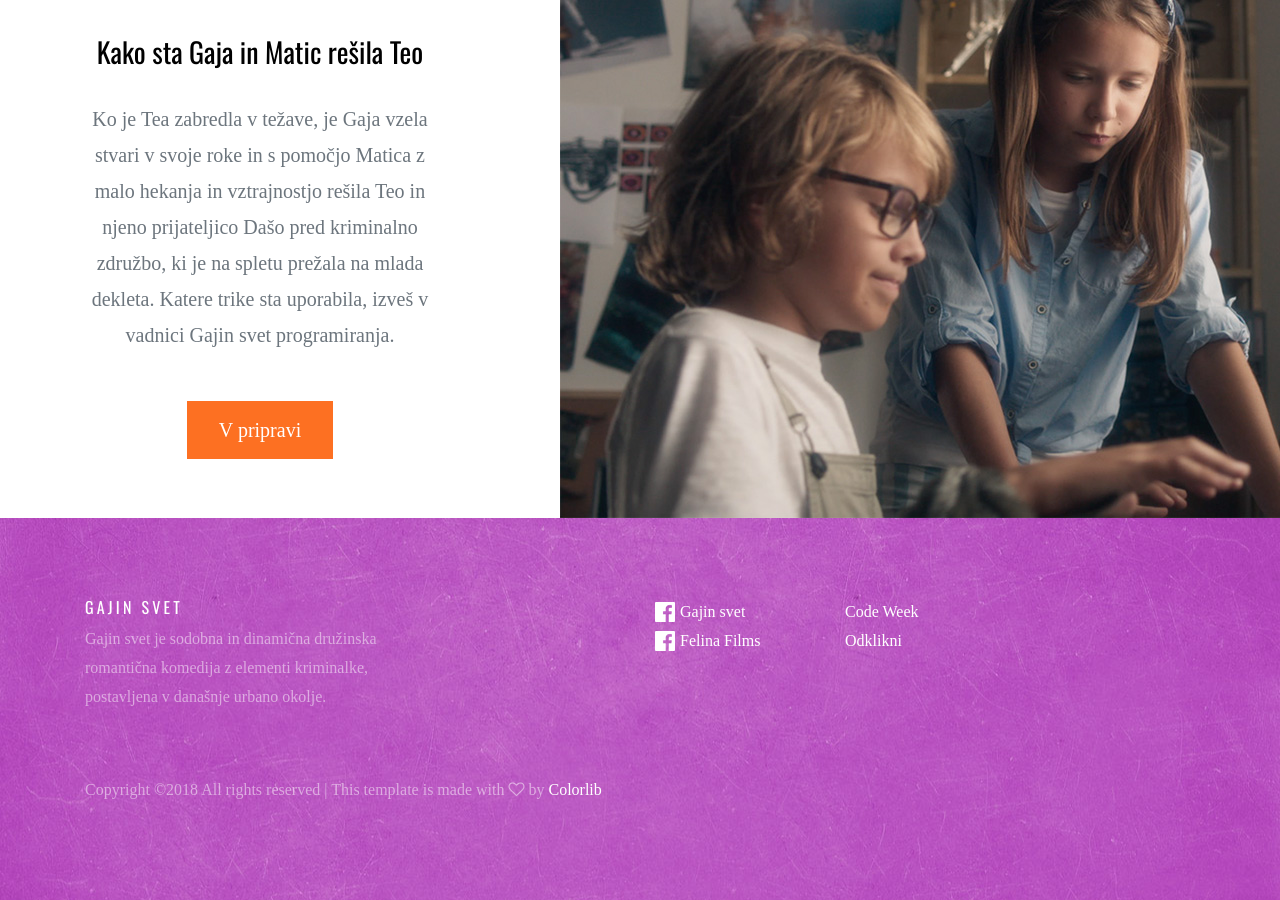
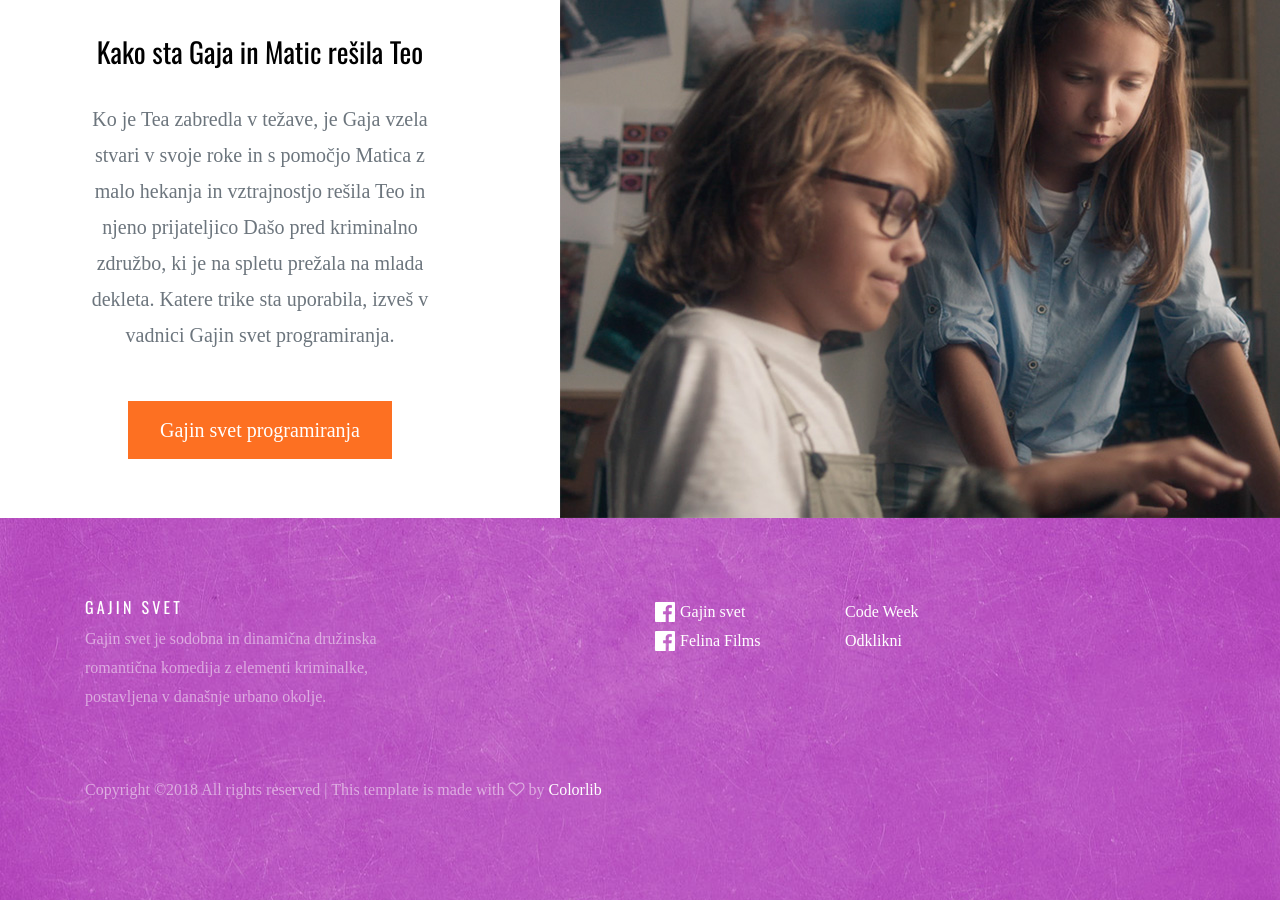
Before and after one commit to codeweeksi/gajin-svet, a Jekyll site: the page built from index.html, in a window 1280 px wide and 900 px high, scrolled down 5601 px. Built offline with Jekyll 4.4.1, drawn with Linux system fonts in a browser that asks for light colours; some web fonts are replaced; comment, search, counter and statistics services are not loaded.

Commit message:
Gajin svet programiranja -> Vadnica

```diff
--- a/index.html
+++ b/index.html
@@ -264,7 +264,7 @@ description: "Gaja v filmu pogumno rešuje razpadanje družine ob odhodu mame na
       <div class="col-lg-4 order-lg-1 order-2 mb-lg-0 mb-5 text-center">
         <h3>Kako sta Gaja in Matic rešila Teo</h3>
         <p class="lead mb-5">Ko je Tea zabredla v težave, je Gaja vzela stvari v svoje roke in s pomočjo Matica z malo hekanja in vztrajnostjo rešila Teo in njeno prijateljico Dašo pred kriminalno združbo, ki je na spletu prežala na mlada dekleta. Katere trike sta uporabila, izveš v vadnici Gajin svet programiranja.</p>
-        <a href="#" class="btn btn-lg btn-primary">V pripravi</a>
+        <a href="/vadnica/" class="btn btn-lg btn-primary">Gajin svet programiranja</a>
       </div>
     </div>
   </div>
```
